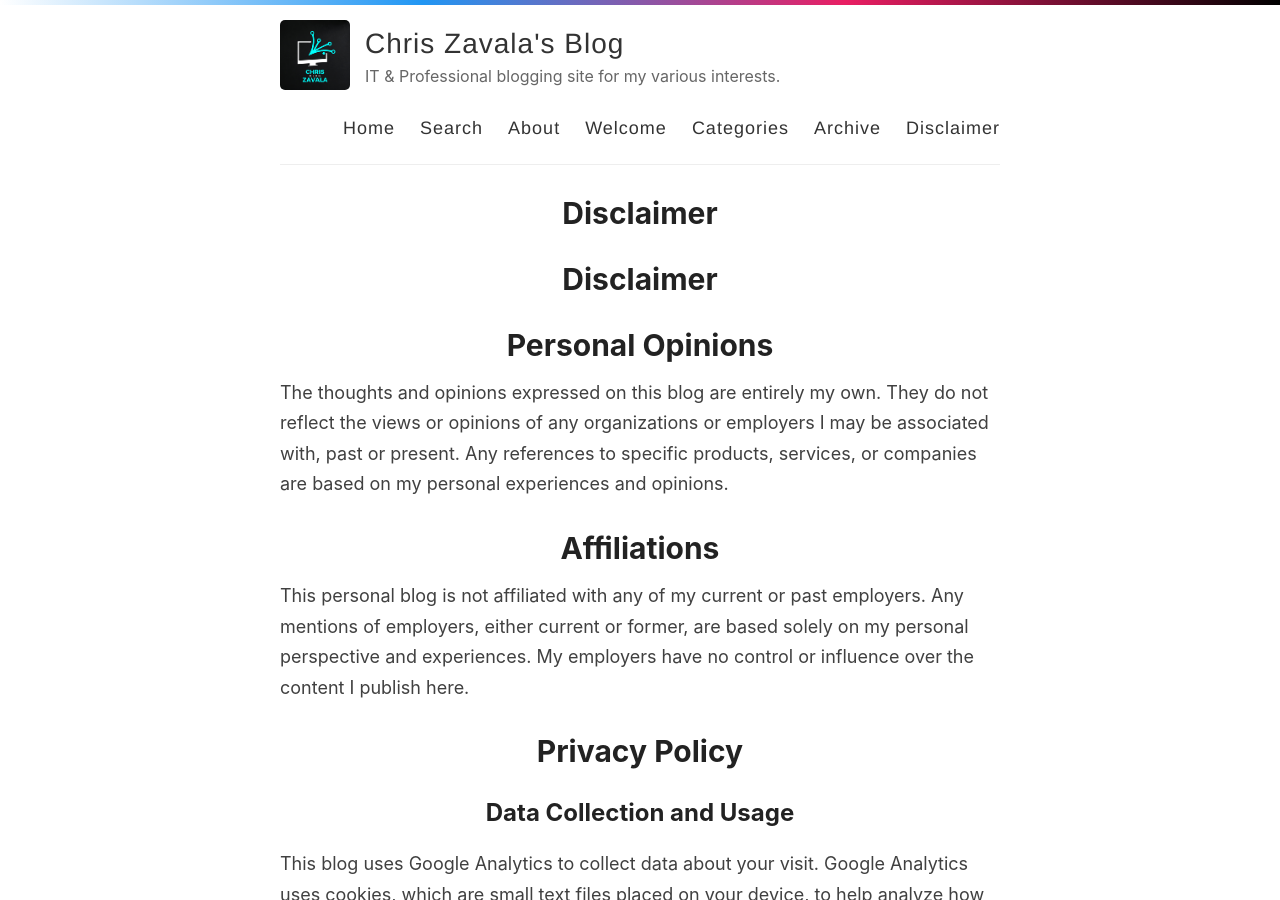
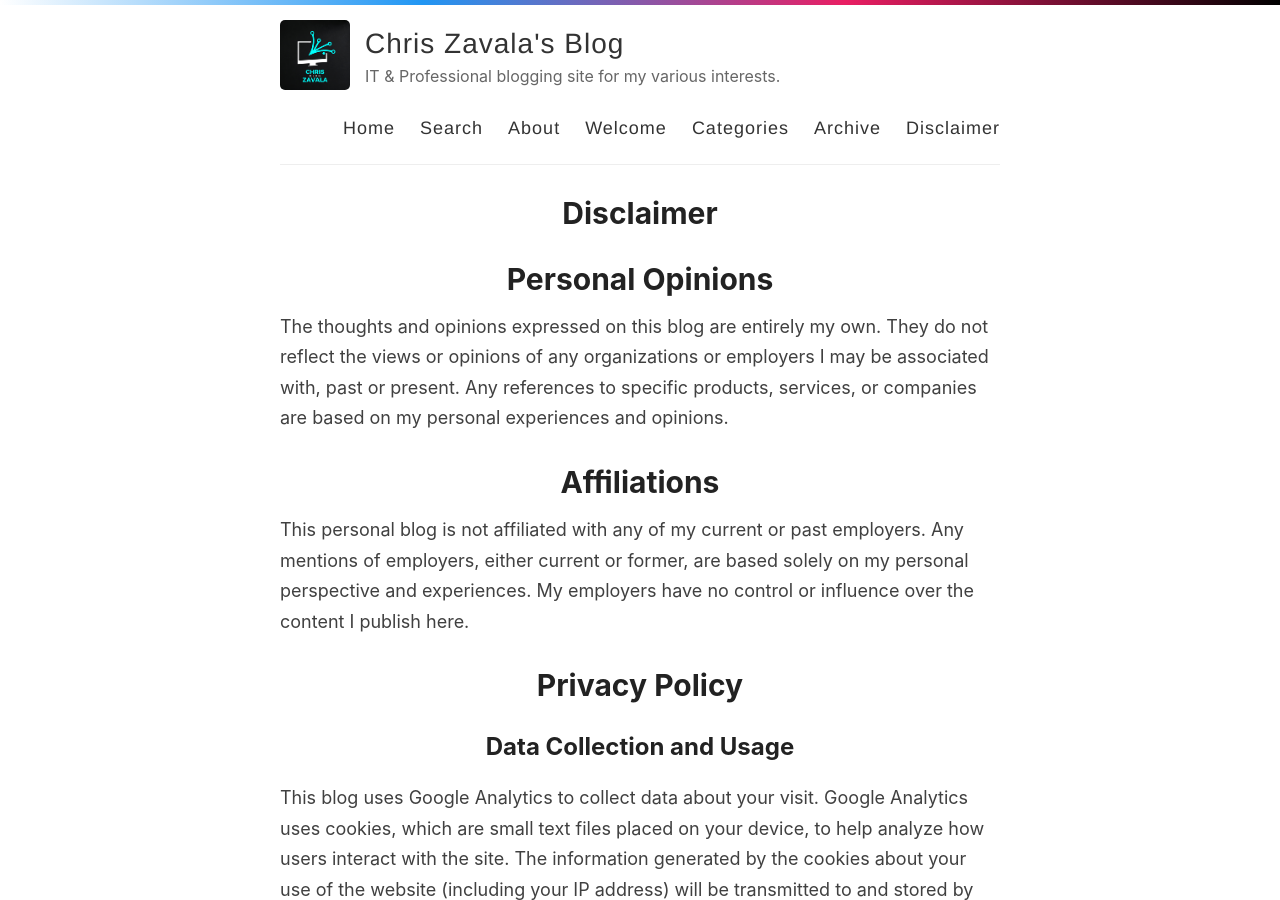
Before and after one commit to zavalalabs/zavalalabs.github.io, a Jekyll site: the page built from _pages/Disclaimer.md, in a window 1280 px wide and 900 px high. Built offline with Jekyll 4.4.1, drawn with Linux system fonts in a browser that asks for light colours.

Commit message:
chore: Update disclaimer page content

```diff
--- a/_pages/Disclaimer.md
+++ b/_pages/Disclaimer.md
@@ -4,7 +4,7 @@ title: Disclaimer
 permalink: /Disclaimer/
 ---
 
-# Disclaimer
+
 # Personal Opinions
 The thoughts and opinions expressed on this blog are entirely my own. They do not reflect the views or opinions of any organizations or employers I may be associated with, past or present. Any references to specific products, services, or companies are based on my personal experiences and opinions.
 # Affiliations
```
